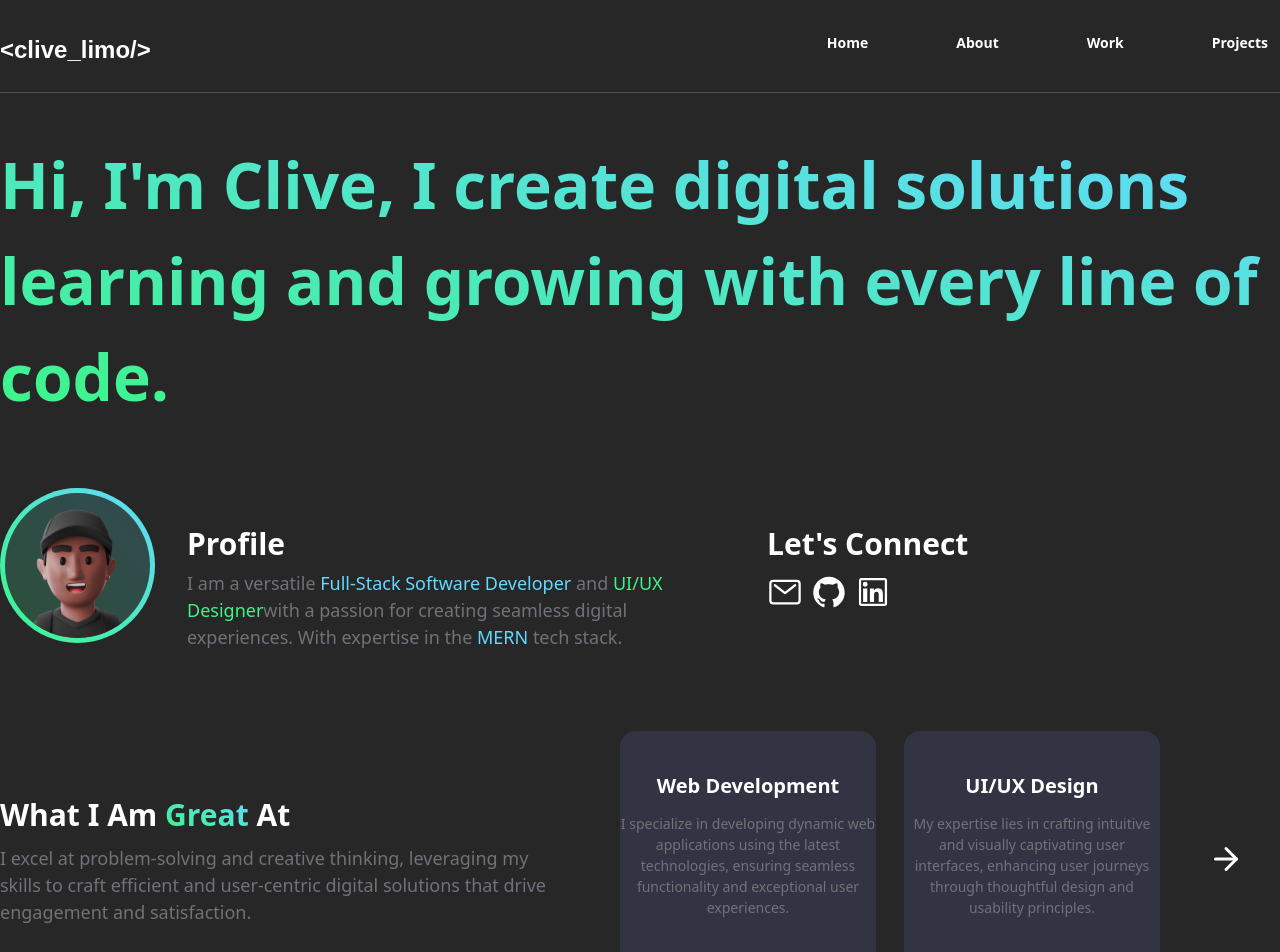
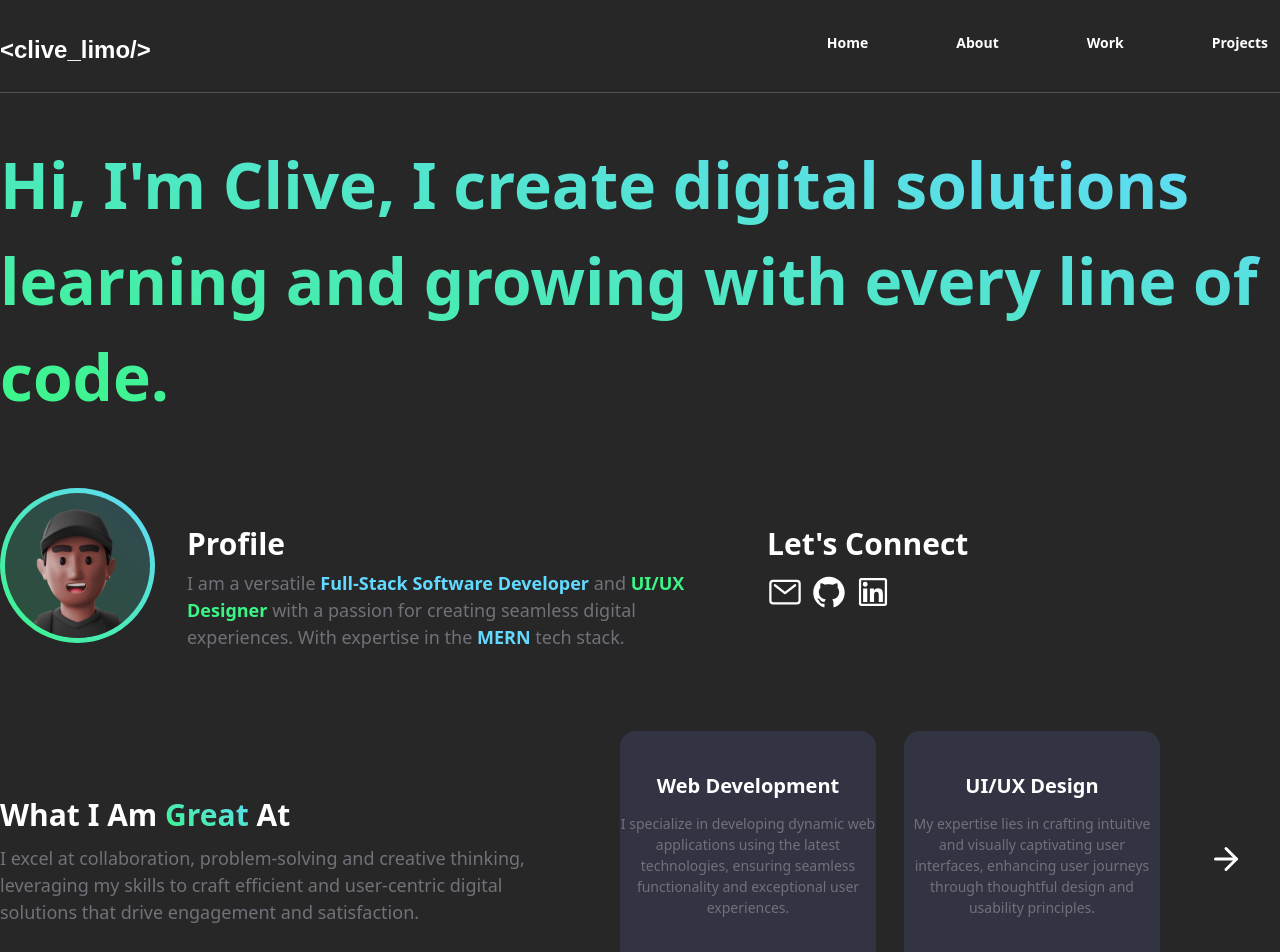
Before and after one commit to clive-limo/my-portfolio-updated, a Next.js app: page / in a window 1280 px wide. Shown: the top 952 px of the page. Built offline with nearby package versions, Linux system fonts and the light colour scheme.

Commit message:
[FIX] spelling and grammar errors

```diff
--- a/src/app/page.tsx
+++ b/src/app/page.tsx
@@ -36,15 +36,17 @@ export default function Home() {
             <h2 className="mt-10 text-3xl font-bold text-white">Profile</h2>
             <p className="mt-1 text-lg text-zinc-500">
               I am a versatile{' '}
-              <span className="text-accentBlue">
+              <span className="font-bold text-accentBlue">
                 Full-Stack Software Developer
               </span>{' '}
-              and <span className="text-accentGreen">UI/UX Designer</span>
+              and{' '}
+              <span className="font-bold text-accentGreen">
+                UI/UX Designer{' '}
+              </span>
               with a passion for creating seamless digital experiences. With
-              expertise in the <span className="text-accentBlue">
-                MERN
-              </span>{' '}
-              tech stack.
+              expertise in the{' '}
+              <span className="font-bold text-accentBlue">MERN</span> tech
+              stack.
             </p>
           </div>
           <div className="flex flex-col">
@@ -82,9 +84,9 @@ export default function Home() {
               At
             </h2>
             <p className="mt-1 max-w-[600px] text-lg text-zinc-500 md:mr-5 lg:pr-7">
-              I excel at problem-solving and creative thinking, leveraging my
-              skills to craft efficient and user-centric digital solutions that
-              drive engagement and satisfaction.
+              I excel at collaboration, problem-solving and creative thinking,
+              leveraging my skills to craft efficient and user-centric digital
+              solutions that drive engagement and satisfaction.
             </p>
           </div>
           <div className="mr-7 h-full w-64 overflow-hidden rounded-2xl bg-primaryLight hover:shadow-xl hover:shadow-accentBlue/30">
```
